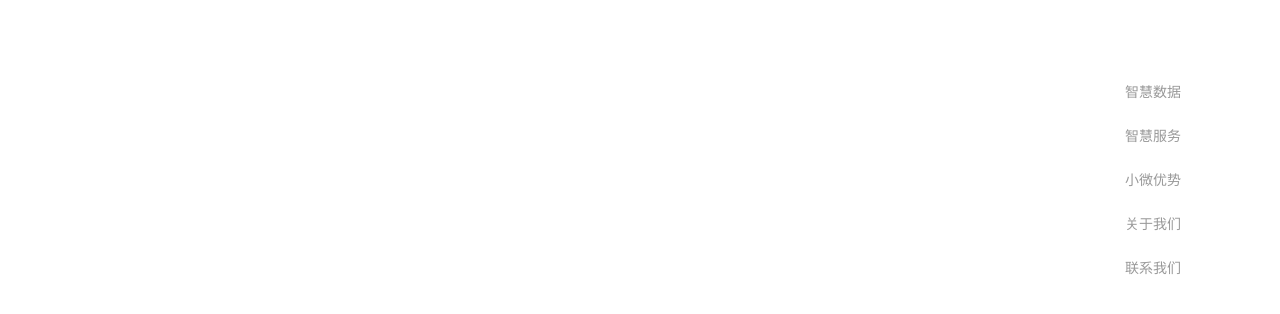
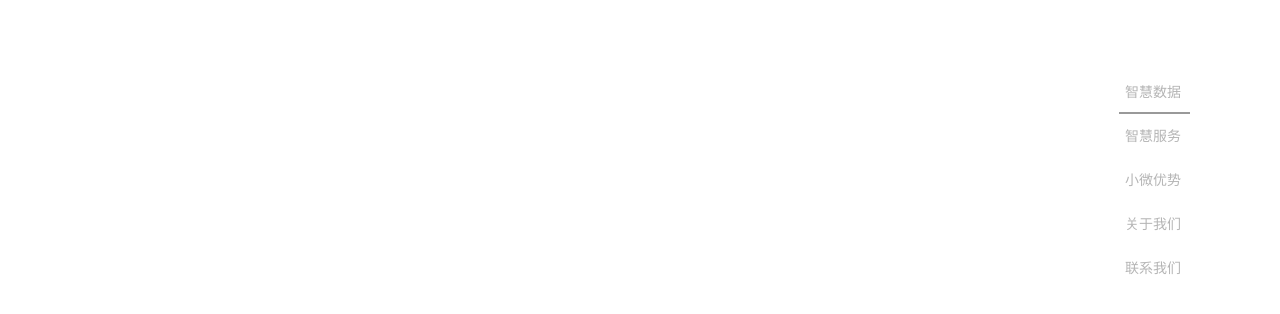
Before and after one commit to 17797776321/vfs.data, a Nuxt app: page / in a window 1280 px wide. Shown: the part 356-670 px from the top of the page. Built offline with nearby package versions, Linux system fonts and the light colour scheme.

Commit message:
侧导航选中样式

```diff
--- a/components/mySitebar/index.vue
+++ b/components/mySitebar/index.vue
@@ -1,7 +1,7 @@
 <template>
   <div class="sitebar">
     <ul class="list">
-      <li class="option"><a href="javascript:void(0);">智慧数据</a></li>
+      <li class="option active"><a href="javascript:void(0);">智慧数据</a></li>
       <li class="option"><a href="javascript:void(0);">智慧服务</a></li>
       <li class="option"><a href="javascript:void(0);">小微优势</a></li>
       <li class="option"><a href="javascript:void(0);">关于我们</a></li>
@@ -24,16 +24,29 @@ export default {
   .list {
     .option {
       font-size: 14px;
-      color: #999999;
       a {
         display: block;
         width: 94px;
-        color: #999999;
+        color: #b5b5b5;
         text-align: center;
         line-height: 44px;
         &:hover {
-          color: #ffffff;
+          color: #999999;
         }
+      }
+    }
+    .active{
+      position: relative;
+      &::after{
+        content:'';
+        display: block;
+        width: 75%;
+        height: 2px;
+        background-color: #999999;
+        position: absolute;
+        left: 13px;
+        bottom: 0;
+        z-index: 999;
       }
     }
   }
```
